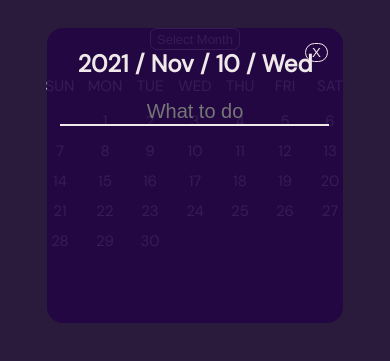
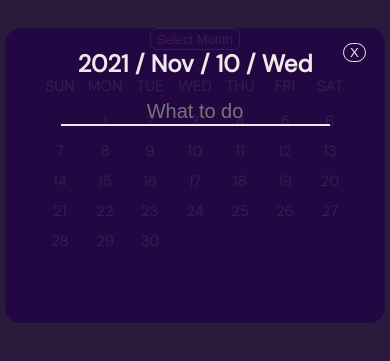
Before and after one commit to lulubeanana17/calendar-todo.github.io, a plain HTML site: page index.html in a window 390 px wide. Both pictures are taken after a click on the element "10". Shown: the part 91-452 px from the top of the page. Drawn offline with Linux system fonts and the light colour scheme.

Commit message:
2/11/21 2

```diff
--- a/calendar.css
+++ b/calendar.css
@@ -221,7 +221,7 @@ body {
 
     /*todoList*/
     #todoContainer {
-        width: 45vh;
+        width: 65vh;
         height: 45vh;
     }
 }
@@ -234,7 +234,7 @@ body {
         height: 2em;
     }
     #todoContainer {
-        width: 45vh;
+        width: 55vh;
         height: 45vh;
     }
 }
@@ -260,7 +260,7 @@ body {
         height: 2em;
     }
     #todoContainer {
-        width: 35vh;
+        width: 45vh;
         height: 35vh;
     }
 }
```
